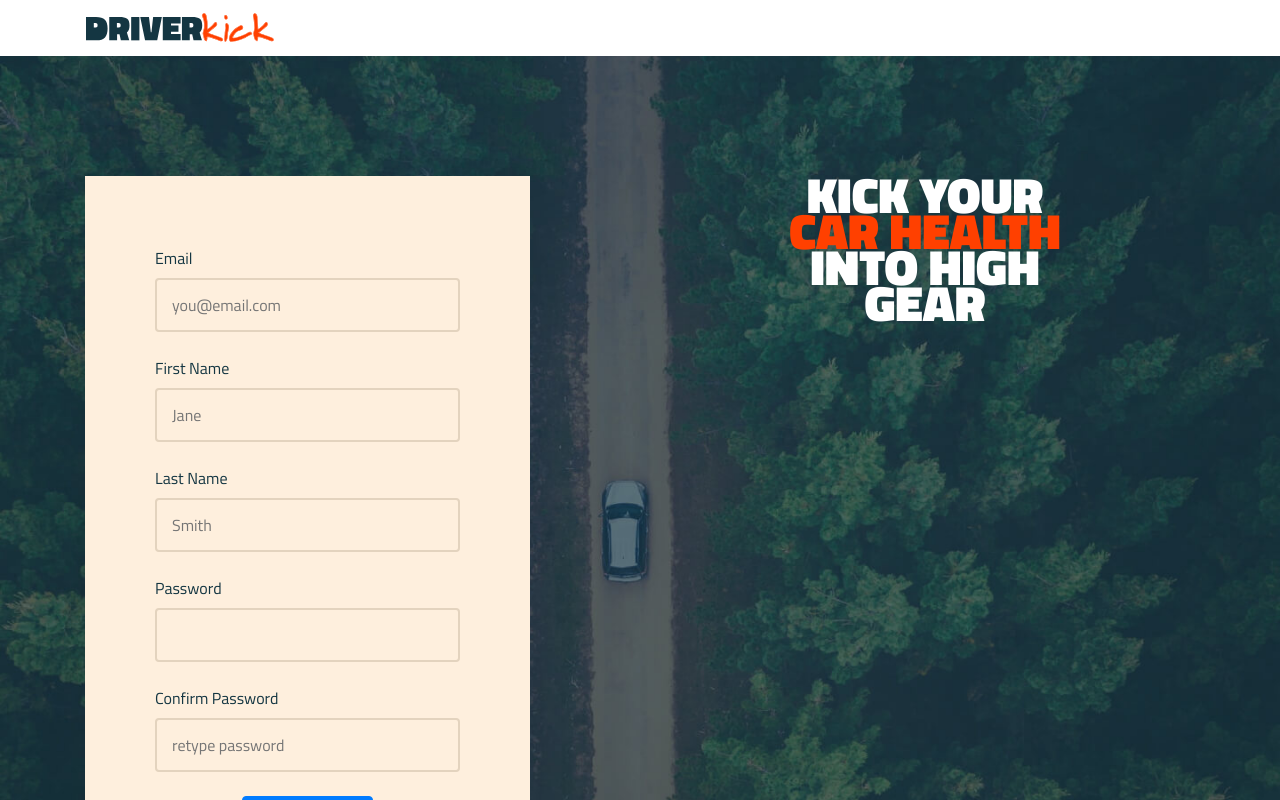
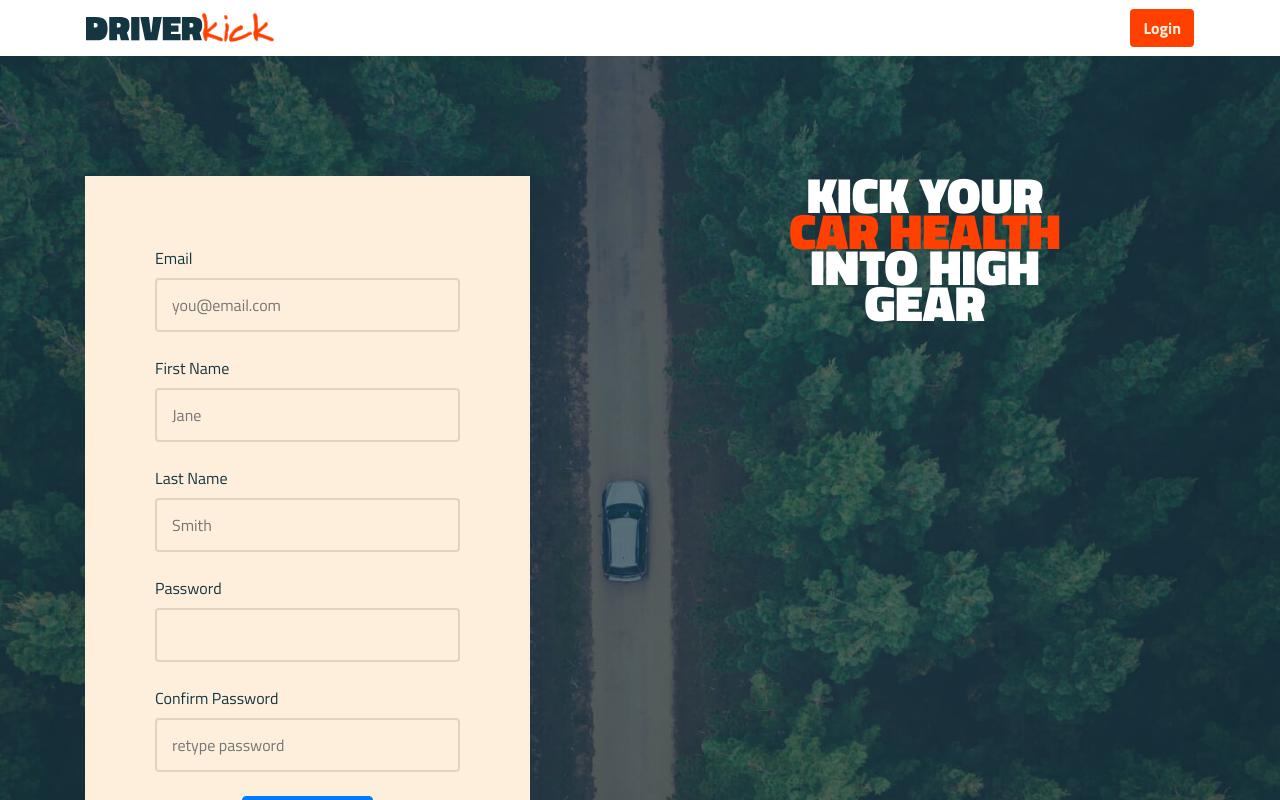
Before and after one commit to NinaRocket/DRIVERkick, a React (Create React App) app in the folder client/: page /signup in a window 1280 px wide. Shown: the top 800 px of the page. Built offline with nearby package versions, Linux system fonts and the light colour scheme.

Commit message:
Added signup nav bar

```diff
--- a/client/src/components/GlobalNavBar/index.js
+++ b/client/src/components/GlobalNavBar/index.js
@@ -80,6 +80,11 @@ function GlobalNavBar() {
                             </div> : null
                         }
 
+                        {/* Sign Up */}
+                        {navType === "signup" ?
+                            <button type="button" className="btn" onClick={login}>Login</button> : null
+                        }
+
                         {navType === "userDash" ?
 
                             <div className="g__nav-btn-group">
```
